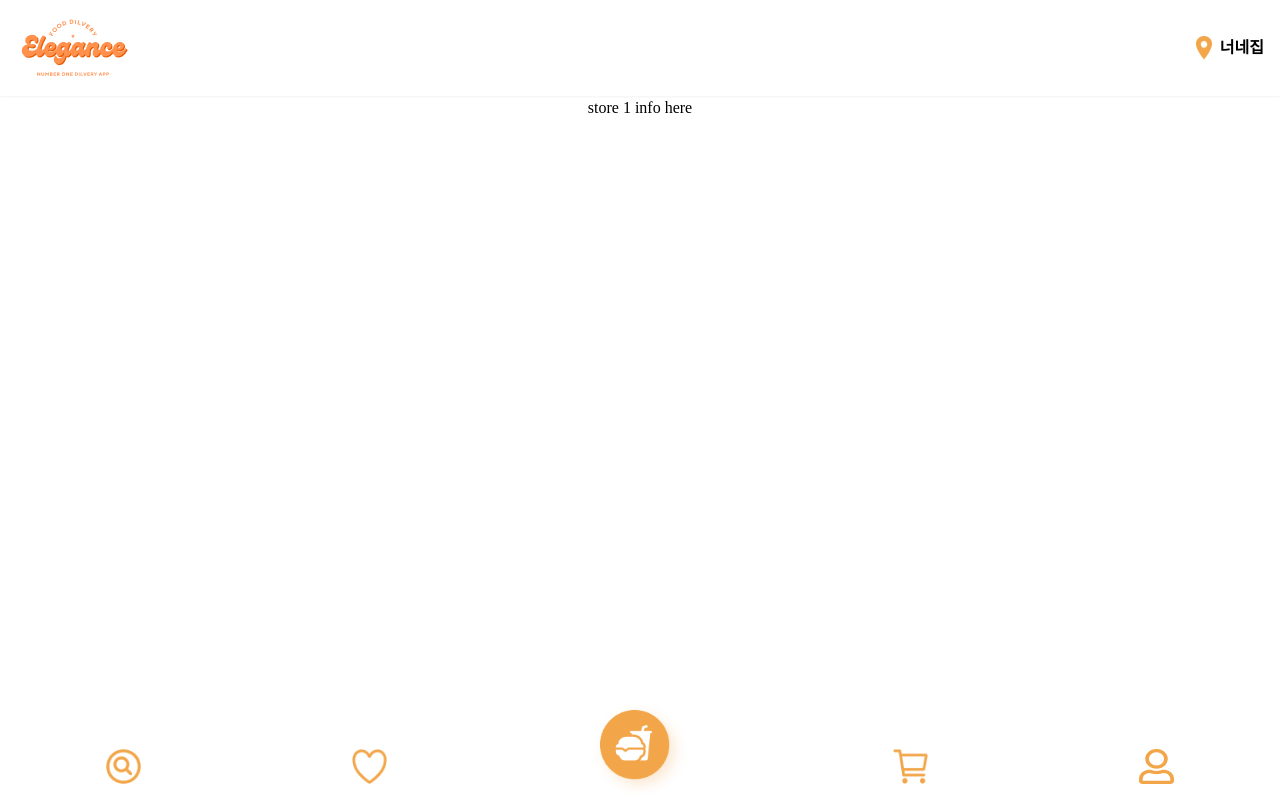
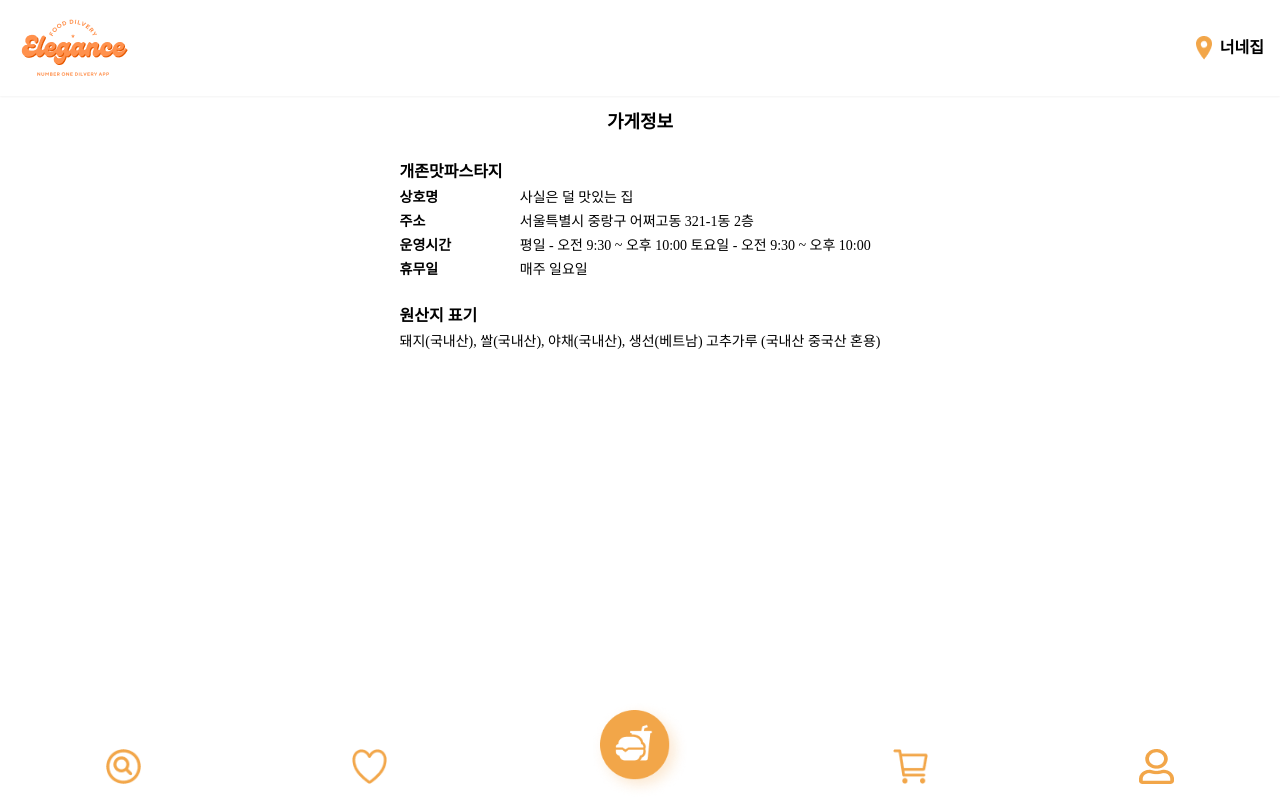
Before and after one commit to chanshin0/team-elegance-front, a Next.js app: page /stores/1/info in a window 1280 px wide. Built offline with nearby package versions, Linux system fonts and the light colour scheme.

Commit message:
UI 작업 진행 1. 가게 상세페이지 2. 월렛 페이지

```diff
--- a/app/(routes)/stores/[storeId]/info/page.tsx
+++ b/app/(routes)/stores/[storeId]/info/page.tsx
@@ -1,16 +1,47 @@
-'use client'
+"use client";
 
-import { useParams } from 'next/navigation';
+import { useParams } from "next/navigation";
+
+import StoreBasicInfo from "../../_components/StoreBasicInfo";
+import StoreCountryOriginInfo from "../../_components/StoreCountryOriginInfo";
+
+export interface StoreInfoProps {
+  title: string;
+  businessName: string;
+  address: string;
+  operatingTime: string;
+  holiday: string;
+  countryOrigin: string;
+  storeMessage: string;
+}
+
+export interface StoreCountryOriginInfoProps {}
 
 export default function StoreInfo() {
-  const storeId = useParams().storeId
+  const storeId = useParams().storeId;
 
+  const storeInfoFromServer: StoreInfoProps = {
+    title: "개존맛파스타지",
+    businessName: "사실은 덜 맛있는 집",
+    address: "서울특별시 중랑구 어쩌고동 321-1동 2층",
+    operatingTime:
+      "평일 - 오전 9:30 ~ 오후 10:00 \n 토요일 - 오전 9:30 ~ 오후 10:00",
+    holiday: "매주 일요일",
+    countryOrigin:
+      "돼지(국내산), 쌀(국내산), 야채(국내산), 생선(베트남) 고추가루 (국내산 중국산 혼용)",
+    storeMessage: "",
+  };
+
+  const { countryOrigin, storeMessage, ...basicInfo } = storeInfoFromServer;
+  console.log(countryOrigin);
   return (
-    <main
-    className='
-    '
+    <section
+      className="flex flex-col gap-6
+    "
     >
-      store {storeId} info here
-    </main>
-  )
+      <p className="text-lg font-bold text-center mt-3">가게정보</p>
+      <StoreBasicInfo {...basicInfo} />
+      <StoreCountryOriginInfo countryOrigin={countryOrigin} />
+    </section>
+  );
 }
--- a/app/(routes)/stores/[storeId]/page.tsx
+++ b/app/(routes)/stores/[storeId]/page.tsx
@@ -2,7 +2,7 @@
 
 import StoreCard from "@/app/_components/card/StoreCard";
 import { useParams } from "next/navigation";
-import StoreMenuList from "./_components/StoreMenuList";
+import StoreMenuList from "../_components/StoreMenuList";
 
 export default function Store() {
   const storeId = useParams().storeId;
--- /dev/null
+++ b/app/(routes)/stores/_components/StoreBasicInfo.tsx
@@ -0,0 +1,37 @@
+interface StoreBasicInfoProps {
+  title: string;
+  businessName: string;
+  address: string;
+  operatingTime: string;
+  holiday: string;
+}
+
+export default function StoreBasicInfo({
+  title,
+  businessName,
+  address,
+  operatingTime,
+  holiday,
+}: StoreBasicInfoProps) {
+  return (
+    <article className="flex flex-col gap-1">
+      <p className="font-semibold">{title}</p>
+      <div className="flex text-sm">
+        <span className="flex-[1] font-bold">상호명</span>
+        <span className="flex-[3]">{businessName}</span>
+      </div>
+      <div className="flex text-sm">
+        <span className="flex-[1] font-bold">주소</span>
+        <span className="flex-[3]">{address}</span>
+      </div>
+      <div className="flex text-sm">
+        <span className="flex-[1] font-bold">운영시간</span>
+        <span className="flex-[3]">{operatingTime}</span>
+      </div>
+      <div className="flex text-sm">
+        <span className="flex-[1] font-bold">휴무일</span>
+        <span className="flex-[3]">{holiday}</span>
+      </div>
+    </article>
+  );
+}
--- /dev/null
+++ b/app/(routes)/stores/_components/StoreCountryOriginInfo.tsx
@@ -0,0 +1,12 @@
+export default function StoreCountryOriginInfo({
+  countryOrigin,
+}: {
+  countryOrigin: string;
+}) {
+  return (
+    <article className="flex flex-col gap-1">
+      <p className="font-semibold">원산지 표기</p>
+      <p className="text-sm">{countryOrigin}</p>
+    </article>
+  );
+}
--- /dev/null
+++ b/app/(routes)/users/[userId]/wallet/page.tsx
@@ -0,0 +1,48 @@
+import UsageHistory from "../../_components/UsageHistory";
+import WalletCard from "../../_components/WalletCard";
+
+export interface UsageInfo {
+  id: number;
+  thumbnail: string;
+  name: string;
+  price: number;
+}
+
+export interface WalletInfo {
+  balance: number;
+  usageList: UsageInfo[];
+}
+
+export default function Wallet() {
+  const walletInfo: WalletInfo = {
+    balance: 40300,
+    usageList: [
+      {
+        id: 1,
+        thumbnail: "",
+        name: "진짜존맛파스타집",
+        price: 32000,
+      },
+      {
+        id: 2,
+        thumbnail: "",
+        name: "살짝맛있는리조또집",
+        price: 21000,
+      },
+      {
+        id: 3,
+        thumbnail: "",
+        name: "피클만조지는수제피클집",
+        price: 13000,
+      },
+    ],
+  };
+
+  return (
+    <article className="flex flex-col gap-5 w-full max-w-lg">
+      <p className="text-xl font-bold mt-3">Wallet</p>
+      <WalletCard balance={walletInfo.balance} />
+      <UsageHistory usageList={walletInfo.usageList} />
+    </article>
+  );
+}
--- /dev/null
+++ b/app/(routes)/users/_components/UsageHistory.tsx
@@ -0,0 +1,29 @@
+import Image from "next/image";
+import { UsageInfo } from "../[userId]/wallet/page";
+
+interface UsageHistoryProps {
+  usageList: UsageInfo[];
+}
+
+const UsageCard = ({ thumbnail, name, price }: UsageInfo) => {
+  return (
+    <div className="flex gap-3 border-orange-200 border-[2px] items-center rounded-lg">
+      <Image src={thumbnail} alt="store thumbnail" className="flex-[0.2]" />
+      <div className="flex-[0.7]">{name}</div>
+      <div className="flex-[0.3]">{price.toLocaleString()}</div>
+    </div>
+  );
+};
+
+export default function UsageHistory({ usageList }: UsageHistoryProps) {
+  return (
+    <article className="flex flex-col gap-3 mt-3">
+      <div className="font-bold">사용 내역</div>
+      <div className="flex flex-col gap-2">
+        {usageList.map((usage) => {
+          return <UsageCard {...usage} key={usage.id} />;
+        })}
+      </div>
+    </article>
+  );
+}
--- /dev/null
+++ b/app/(routes)/users/_components/WalletCard.tsx
@@ -0,0 +1,19 @@
+import Button from "@/app/_components/ui/Button";
+import Input from "@/app/_components/ui/Input";
+
+interface WalletCardProps {
+  balance: number;
+}
+
+export default function WalletCard({ balance }: WalletCardProps) {
+  return (
+    <article className="shadow-lg px-6 py-6 rounded-xl flex flex-col gap-6 ">
+      <p className="text-sm font-bold">Elegance Cash</p>
+      <div className="text-center text-2xl">{balance.toLocaleString()}원</div>
+      <div className="flex items-center gap-2 justify-end">
+        <Input type="number" classes="w-48" />
+        <Button value="충전" filled={true} classes="w-32" />
+      </div>
+    </article>
+  );
+}
--- a/app/_components/card/StoreCard.tsx
+++ b/app/_components/card/StoreCard.tsx
@@ -1,20 +1,29 @@
+"use client";
+
 import Image from "next/image";
 import orderSampleImg from "@/public/assets/card/orderSample.png";
 import storeMainImg from "@/public/assets/card/storeMainSample.png";
 import { IoIosHeartEmpty } from "react-icons/io";
 import { IoIosHeart } from "react-icons/io";
 import Button from "../ui/Button";
+import Link from "next/link";
+import { usePathname, useRouter } from "next/navigation";
 
 interface StoreCardProps {
   showDetails: boolean;
 }
 
 export default function StoreCard({ showDetails = false }) {
+  const pathName = usePathname();
+  const infoPath = `${pathName}/info`;
+  const router = useRouter();
+
   return (
-    <main
+    <section
       className="
     flex flex-col w-full max-w-sm mx-8 my-3 rounded-xl shadow-xl  hover:scale-105
     "
+      onClick={() => router.push("/stores/1/info")}
     >
       <Image alt="store-main-image" src={storeMainImg} className="w-full" />
       <div
@@ -50,15 +59,17 @@ export default function StoreCard({ showDetails = false }) {
             <p>배달팁 {3000}원</p>
           </div>
           {showDetails && (
+            <Link href={infoPath}>
               <Button
                 value="가게 정보"
                 filled={true}
                 classes="w-[70px] h-[25px]"
                 text="xs"
               />
+            </Link>
           )}
         </div>
       </div>
-    </main>
+    </section>
   );
 }
--- a/app/_components/ui/Input.tsx
+++ b/app/_components/ui/Input.tsx
@@ -21,7 +21,7 @@ export default function Input({
       >
         {/* {label} */}
       </label>
-      <div className={`relative mt-2 rounded-md shadow-sm ${classes}`}>
+      <div className={`relative rounded-md shadow-sm ${classes}`}>
         <div className="pointer-events-none absolute inset-y-0 left-0 flex items-center pl-1">
           <span className="text-orange-400 sm:text-sm"></span>
         </div>
```
Also changed, not shown: app/(routes)/stores/_components/StoreMenuList.tsx (renamed from app/(routes)/stores/[storeId]/_components/StoreMenuList.tsx). Lines whose indentation alone changed are shown as unchanged.
